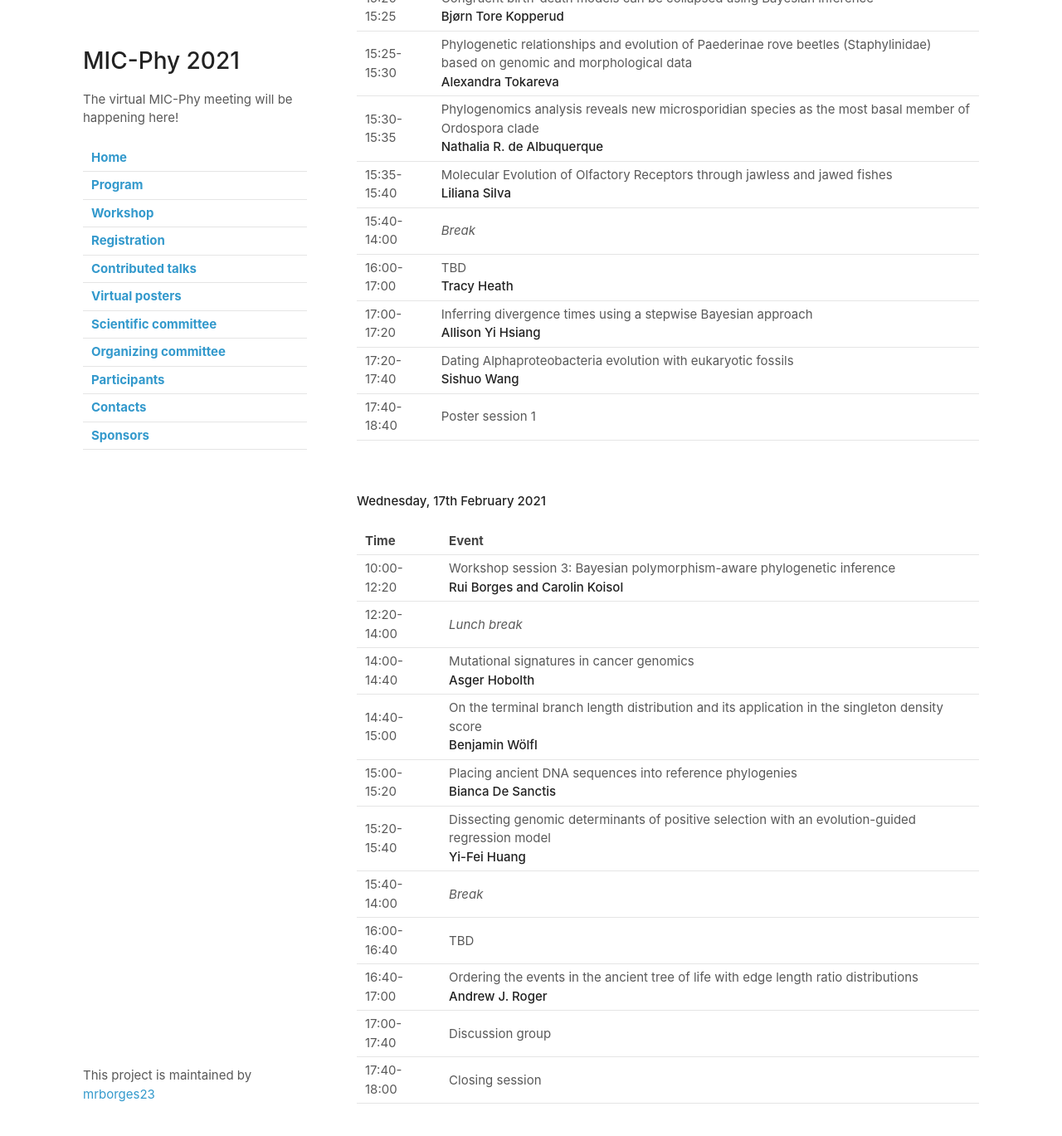
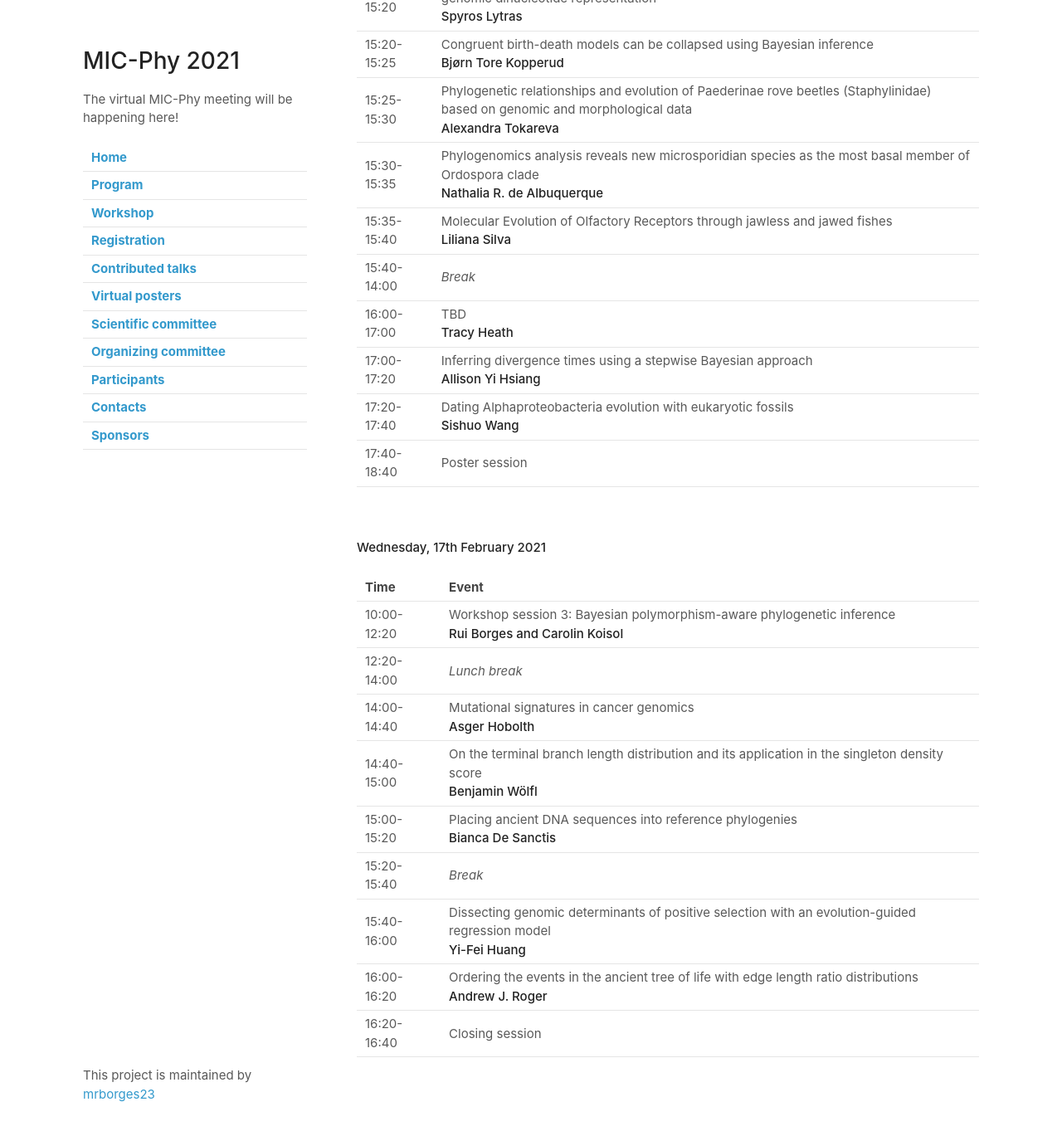
Before and after one commit to mrborges23/micphy2021, a Jekyll site: the page built from program.md, in a window 1280 px wide and 1400 px high, scrolled down 2006 px. Shown: the top 1369 px of the window at 83% size. Built offline with Jekyll 4.4.1, drawn with Linux system fonts in a browser that asks for light colours; our own code applies the rules of GitHub Pages for plain Markdown files; after the commit the page ends 3350 px from its top, so only the background shows below that; some of the changed text lies outside the part shown.

Commit message:
schedule

```diff
--- a/program.md
+++ b/program.md
@@ -25,7 +26,7 @@
 |17:25-17:30| Reconstructing the evolutionary history of a rapid species radiation: the Andean Lupins <br/> **Bruno Nevado**|
 |17:30-17:35| Patterns of genomic divergence and phylogenomic analyses in a young marine radiation <br/> **Martin Helmkampf** |
 |17:35-17:40| Impact of the Paleocene–Eocene Thermal Maximum on diversification dynamics in Paederinae rove beetles <br/> **Katarzyna Koszela** |
-|17:40-18:40| Poster session 1 |
+|17:40-18:40| Discussion group |
 
 <br>
 
@@ -35,7 +36,7 @@
 |---|---|
 |10:00-12:20| Workshop session 2: IQ-tree Polymorphism-aware phylogentic models <br/> **Dominik Schrempf**  |
 |12:20-14:00| *Lunch break* |
-|14:00-14:40| TBD  <br/> **Carolin Kosiol**  |
+|14:00-14:40| Polymorphism-ware phylogenetic models and their applications  <br/> **Carolin Kosiol**  |
 |14:40-15:00| ILS-Aware Analyses of Retroelement Insertions in the Anomaly Zone <br/>  **Erin Molloy** |
 |15:00-15:20| The corrected Synonymous Dinucleotide Usage: a novel framework for quantifying genomic dinucleotide representation <br/>  **Spyros Lytras** |
 |15:20-15:25| Congruent birth-death models can be collapsed using Bayesian inference <br/> **Bjørn Tore Kopperud** |
@@ -46,7 +47,7 @@
 |16:00-17:00| TBD <br/> **Tracy Heath**  |
 |17:00-17:20| Inferring divergence times using a stepwise Bayesian approach<br/> **Allison Yi Hsiang** |
 |17:20-17:40| Dating Alphaproteobacteria evolution with eukaryotic fossils <br/> **Sishuo Wang**  |
-|17:40-18:40| Poster session 1 |
+|17:40-18:40| Poster session |
 
 <br>
 
@@ -59,9 +60,7 @@
 |14:00-14:40| Mutational signatures in cancer genomics<br/>**Asger Hobolth** |
 |14:40-15:00| On the terminal branch length distribution and its application in the singleton density score <br/>**Benjamin Wölfl** |
 |15:00-15:20| Placing ancient DNA sequences into reference phylogenies  <br/>**Bianca De Sanctis**  |
-|15:20-15:40| Dissecting genomic determinants of positive selection with an evolution-guided regression model<br/>**Yi-Fei Huang** |
-|15:40-14:00| *Break*|
-|16:00-16:40| TBD |
-|16:40-17:00| Ordering the events in the ancient tree of life with edge length ratio distributions <br/> **Andrew J. Roger**  |
-|17:00-17:40| Discussion group |
-|17:40-18:00| Closing session |
+|15:20-15:40| *Break*|
+|15:40-16:00| Dissecting genomic determinants of positive selection with an evolution-guided regression model<br/>**Yi-Fei Huang** |
+|16:00-16:20| Ordering the events in the ancient tree of life with edge length ratio distributions <br/> **Andrew J. Roger**  |
+|16:20-16:40| Closing session |
```
Also changed, not shown: other parts of program.md (+1 -0 lines), posters.md (+4 -0 lines).
